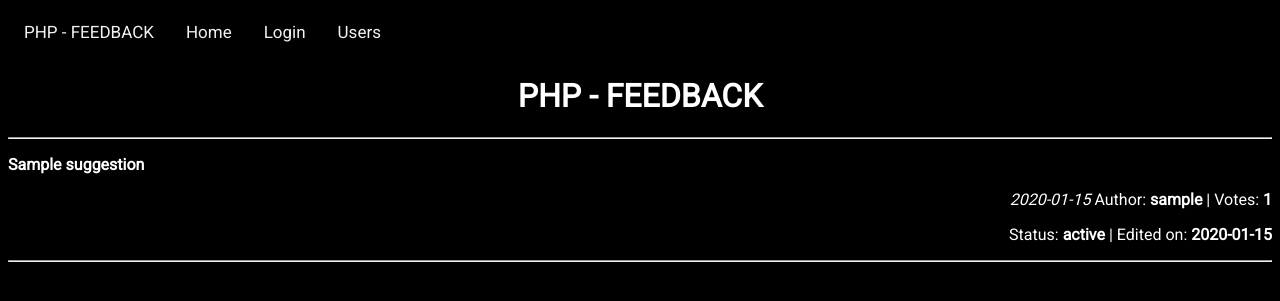
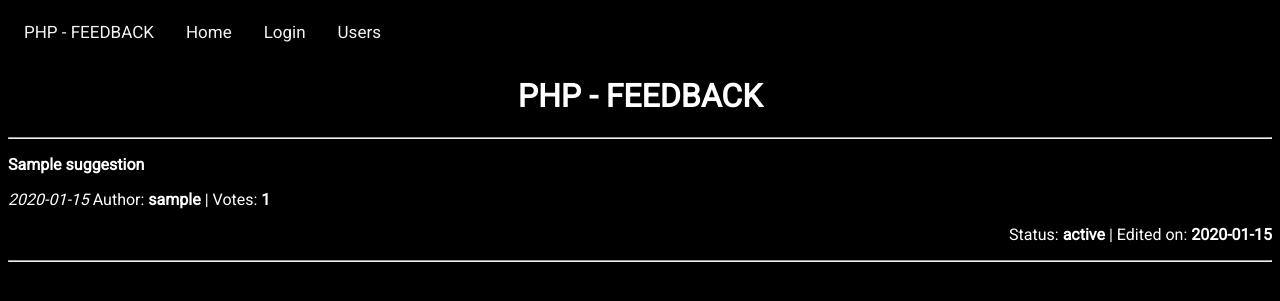
Before and after one commit to CyberL1/feedback-site, a PHP site: page /index.php in a window 1280 px wide. Shown: the top 301 px of the page. Run offline with PHP 8.4, Linux system fonts and the light colour scheme; tables that the repository leaves empty hold one stand-in row (values such as "Sample post"); data that the repository does not hold is empty; some libraries are stand-ins or nearby versions.

Commit message:
Update index.php

```diff
--- a/index.php
+++ b/index.php
@@ -68,8 +68,8 @@ if ($querysuggestion = mysqli_query ($connect, "SELECT * FROM `suggestions` WHER
                      while ($list = mysqli_fetch_assoc($querylist)) {
                         $nr = $list['nr'];
                         $nick = $list['nick'];
-                        if(!$list['edited']) echo "<a href='?show=$nr'><p class='text-left'><b>".substr(strip_tags($list['title']), 0, 32)."</a></b></p><p class='text-right'><i>".strip_tags($list['date'])."</i> Author: <b><a href='users.php?nick=$nick'>".substr(strip_tags($list['nick']), 0, 22)."</a></b></i> | Votes: <b>".$list['votes']."</b></p><p class='text-right'>Status: <b>".$list['status']."</b></p>\n<hr>";
-                        if($list['edited']) echo "<a href='?show=$nr'><p class='text-left'><b>".substr(strip_tags($list['title']), 0, 32)."</a></b></p><p class='text-right'><i>".strip_tags($list['date'])."</i> Author: <b><a href='users.php?nick=$nick'>".substr(strip_tags($list['nick']), 0, 22)."</a></b></i> | Votes: <b>".$list['votes']."</b></p><p class='text-right'>Status: <b>".$list['status']."</b> | Edited on: <b>".$list['edit_date']."</b></p>\n<hr>";
+                        if(!$list['edited']) echo "<a href='?show=$nr'><p class='text-left'><b>".substr(strip_tags($list['title']), 0, 32)."</a></b></p><p class='text-left'><i>".strip_tags($list['date'])."</i> Author: <b><a href='users.php?nick=$nick'>".substr(strip_tags($list['nick']), 0, 22)."</a></b></i> | Votes: <b>".$list['votes']."</b></p><p class='text-right'>Status: <b>".$list['status']."</b></p>\n<hr>";
+                        if($list['edited']) echo "<a href='?show=$nr'><p class='text-left'><b>".substr(strip_tags($list['title']), 0, 32)."</a></b></p><p class='text-left'><i>".strip_tags($list['date'])."</i> Author: <b><a href='users.php?nick=$nick'>".substr(strip_tags($list['nick']), 0, 22)."</a></b></i> | Votes: <b>".$list['votes']."</b></p><p class='text-right'>Status: <b>".$list['status']."</b> | Edited on: <b>".$list['edit_date']."</b></p>\n<hr>";
                         }
                      }
 
```
